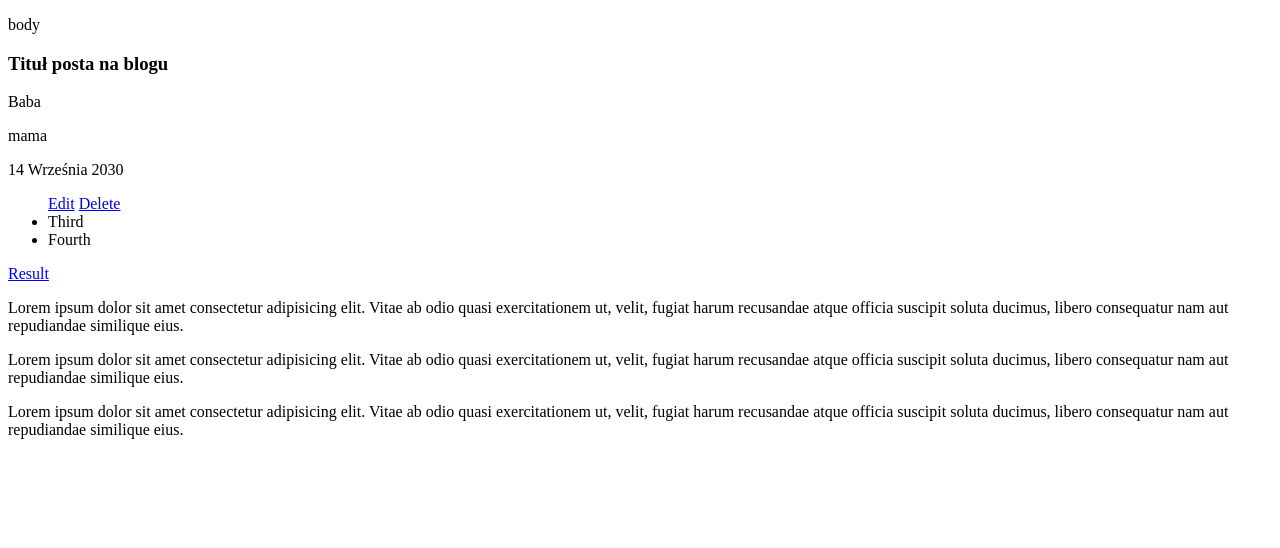
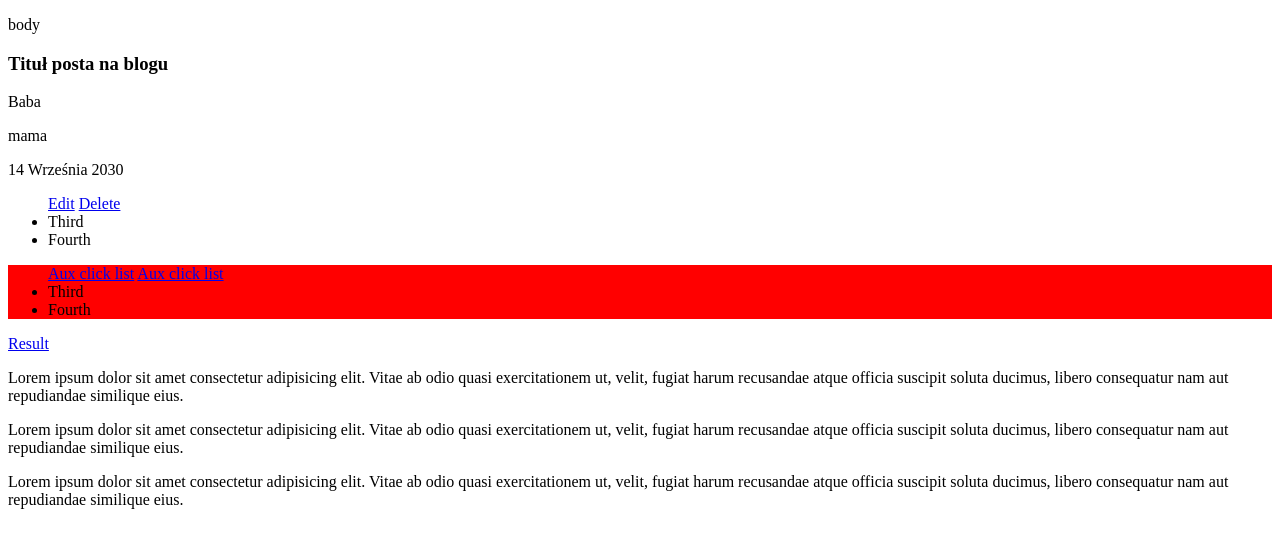
Before and after one commit to tycoonkabuzi/exercices, a plain HTML site: page index.html in a window 1280 px wide. Drawn offline with Linux system fonts and the light colour scheme.

Commit message:
Mouse Event

```diff
--- a/index.html
+++ b/index.html
@@ -18,6 +18,12 @@
           <ul id="list">
             <a href="#">Edit</a>
             <a href="#">Delete</a>
+            <li>Third</li>
+            <li>Fourth</li>
+          </ul>
+          <ul id="auxClick">
+            <a href="#">Aux click list</a>
+            <a href="#">Aux click list</a>
             <li>Third</li>
             <li>Fourth</li>
           </ul>
--- a/style.css
+++ b/style.css
@@ -8,3 +8,6 @@
 .last {
   text-transform: upperCase;
 }
+#auxClick {
+  background-color: red;
+}
```
Also changed, not shown: js/scopeVariables/scope.js (+116 -0 lines).
